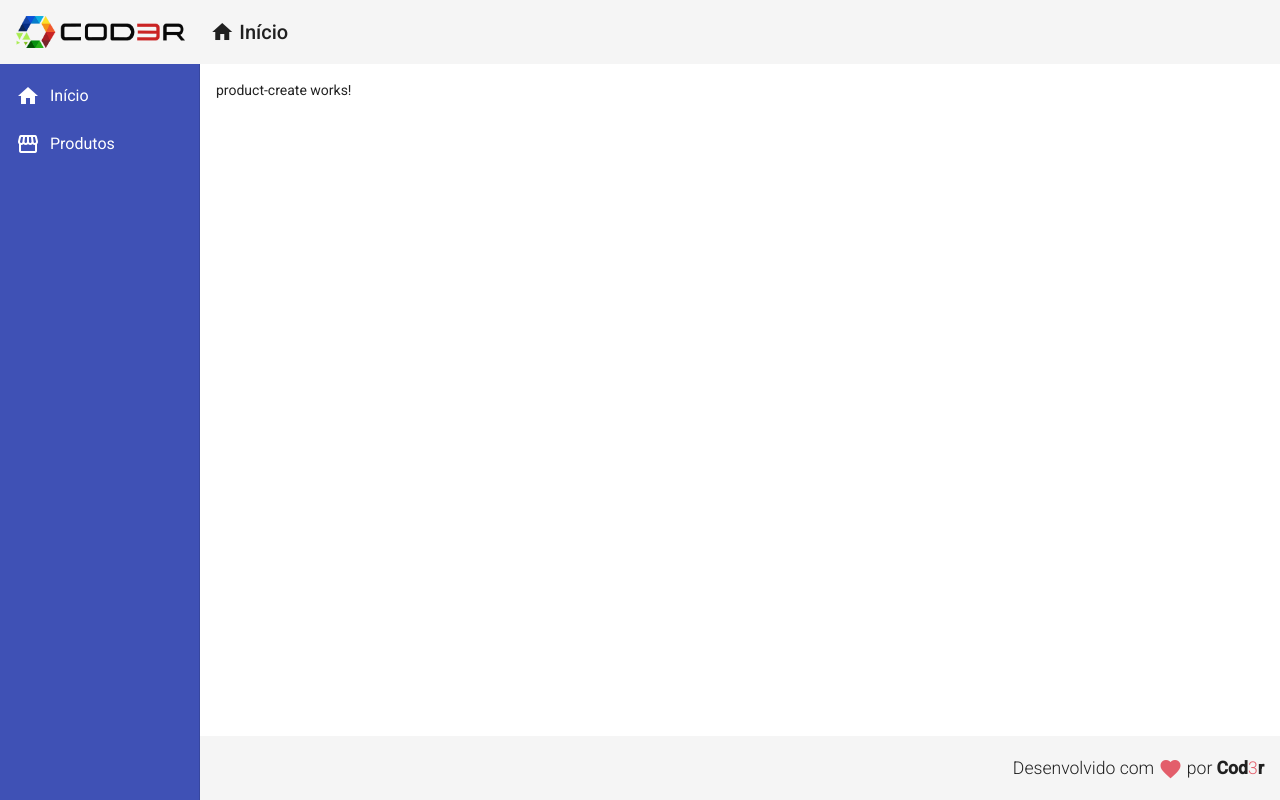
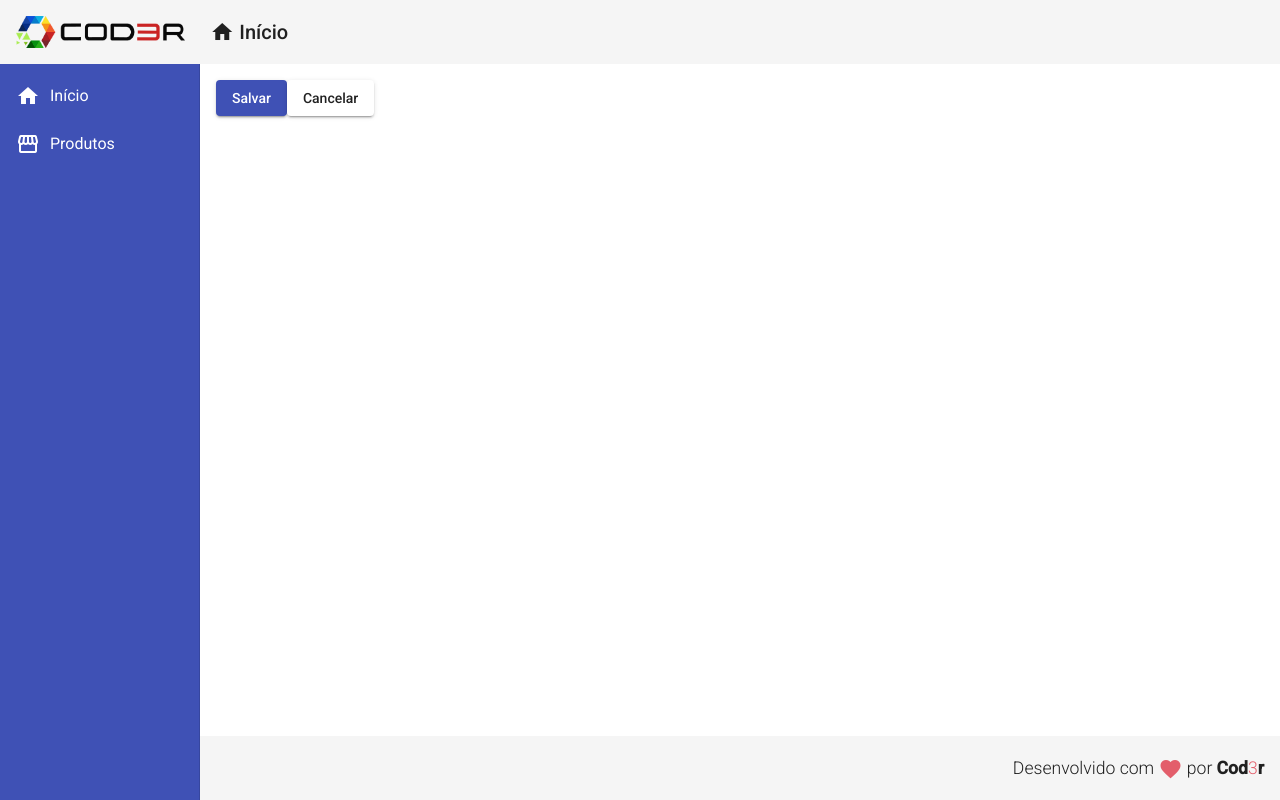
Before and after one commit to narciso-gomes/curso-angular-cod3r, an Angular app in the folder frontend/: page /products/create in a window 1280 px wide. Built offline with nearby package versions, Linux system fonts and the light colour scheme.

Commit message:
configuracao do componente de criacao de produtos

```diff
--- a/frontend/src/app/app.module.ts
+++ b/frontend/src/app/app.module.ts
@@ -15,6 +15,7 @@
 import { ProductCrudComponent } from './views/product-crud/product-crud.component';
 import { ProductCreateComponent } from './components/product/product-create/product-create.component';
 import {MatButtonModule} from "@angular/material/button";
+import {MatSnackBarModule} from "@angular/material/snack-bar";
 
 
 @NgModule({
@@ -35,7 +36,8 @@
         MatListModule,
         BrowserAnimationsModule,
         MatCardModule,
-        MatButtonModule
+        MatButtonModule,
+        MatSnackBarModule
     ],
     providers: [],
     bootstrap: [AppComponent]
--- a/frontend/src/app/components/product/product-create/product-create.component.html
+++ b/frontend/src/app/components/product/product-create/product-create.component.html
@@ -1 +1,7 @@
-<p>product-create works!</p>
+<button mat-raised-button (click)="createProduct()" color="primary">
+    Salvar
+</button>
+
+<button mat-raised-button (click)="cancel()" color="danger">
+    Cancelar
+</button>
--- a/frontend/src/app/components/product/product-create/product-create.component.ts
+++ b/frontend/src/app/components/product/product-create/product-create.component.ts
@@ -1,15 +1,26 @@
-import { Component, OnInit } from '@angular/core';
+import {Component, OnInit} from '@angular/core';
+import {ProductService} from "../product.service";
+import {Router} from "@angular/router";
 
 @Component({
-  selector: 'app-product-create',
-  templateUrl: './product-create.component.html',
-  styleUrls: ['./product-create.component.css']
+    selector: 'app-product-create',
+    templateUrl: './product-create.component.html',
+    styleUrls: ['./product-create.component.css']
 })
 export class ProductCreateComponent implements OnInit {
 
-  constructor() { }
+    constructor(private productService: ProductService, private router: Router) {
+    }
 
-  ngOnInit(): void {
-  }
+    ngOnInit(): void {
 
+    }
+
+    createProduct(): void {
+        this.productService.showMessage('Produto cridao')
+    }
+
+    cancel(): void {
+        this.router.navigate(['/products'])
+    }
 }
--- /dev/null
+++ b/frontend/src/app/components/product/product.model.ts
@@ -0,0 +1,5 @@
+export interface Product {
+    id?: number,
+    name: string,
+    price: number
+}
--- /dev/null
+++ b/frontend/src/app/components/product/product.service.ts
@@ -0,0 +1,19 @@
+import {Injectable} from '@angular/core';
+import {MatSnackBar} from "@angular/material/snack-bar";
+
+@Injectable({
+    providedIn: 'root'
+})
+export class ProductService {
+
+    constructor(private snackBar: MatSnackBar) {
+    }
+
+    showMessage(msg: string) {
+        this.snackBar.open(msg, 'X', {
+            duration: 3000,
+            horizontalPosition: 'right',
+            verticalPosition: 'top',
+        })
+    }
+}
```
